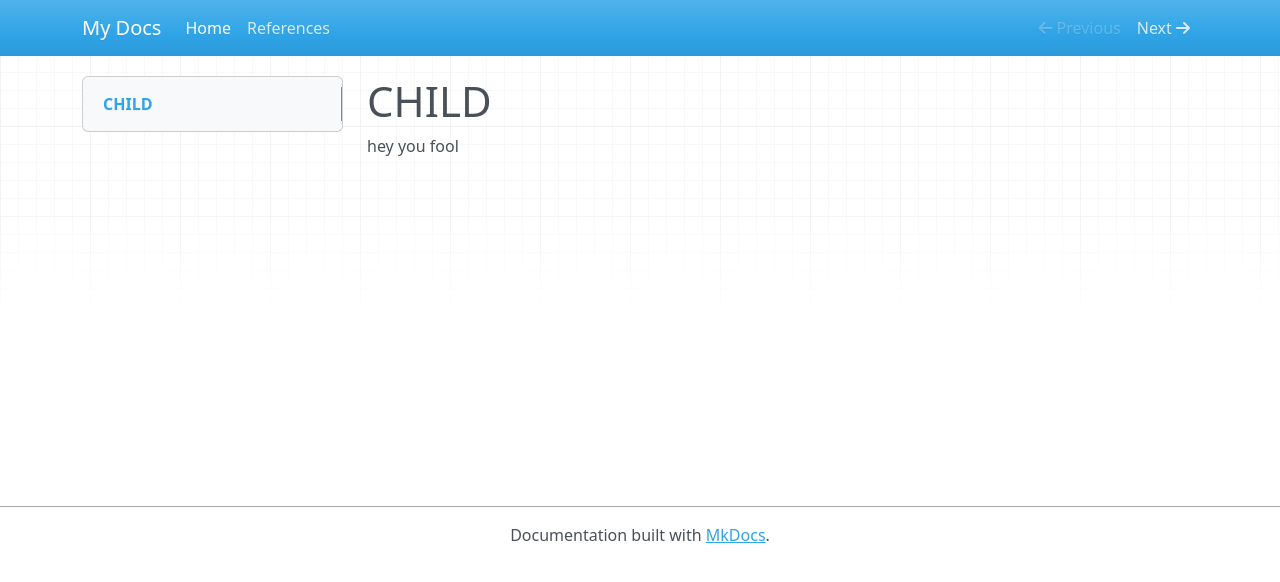
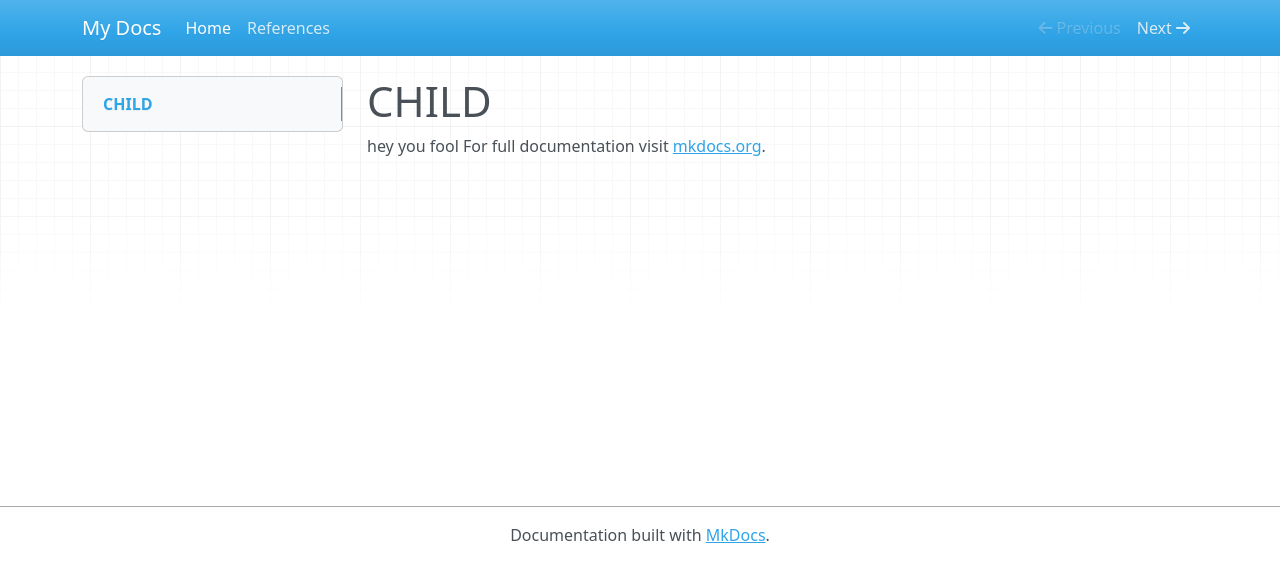
Before and after one commit to younesStrittmatter/mkdocs-test-child, an MkDocs documentation site: the page built from docs/index.md, in a window 1280 px wide. Shown: the top 582 px of the page. Built offline with MkDocs 1.6.1, drawn with Linux system fonts in a browser that asks for light colours; nearby versions of some CDN libraries.

Commit message:
docs: add doc

```diff
--- a/docs/index.md
+++ b/docs/index.md
@@ -1,3 +1,4 @@
 # CHILD
 
 hey you fool
+For full documentation visit [mkdocs.org](https://www.mkdocs.org).
```
